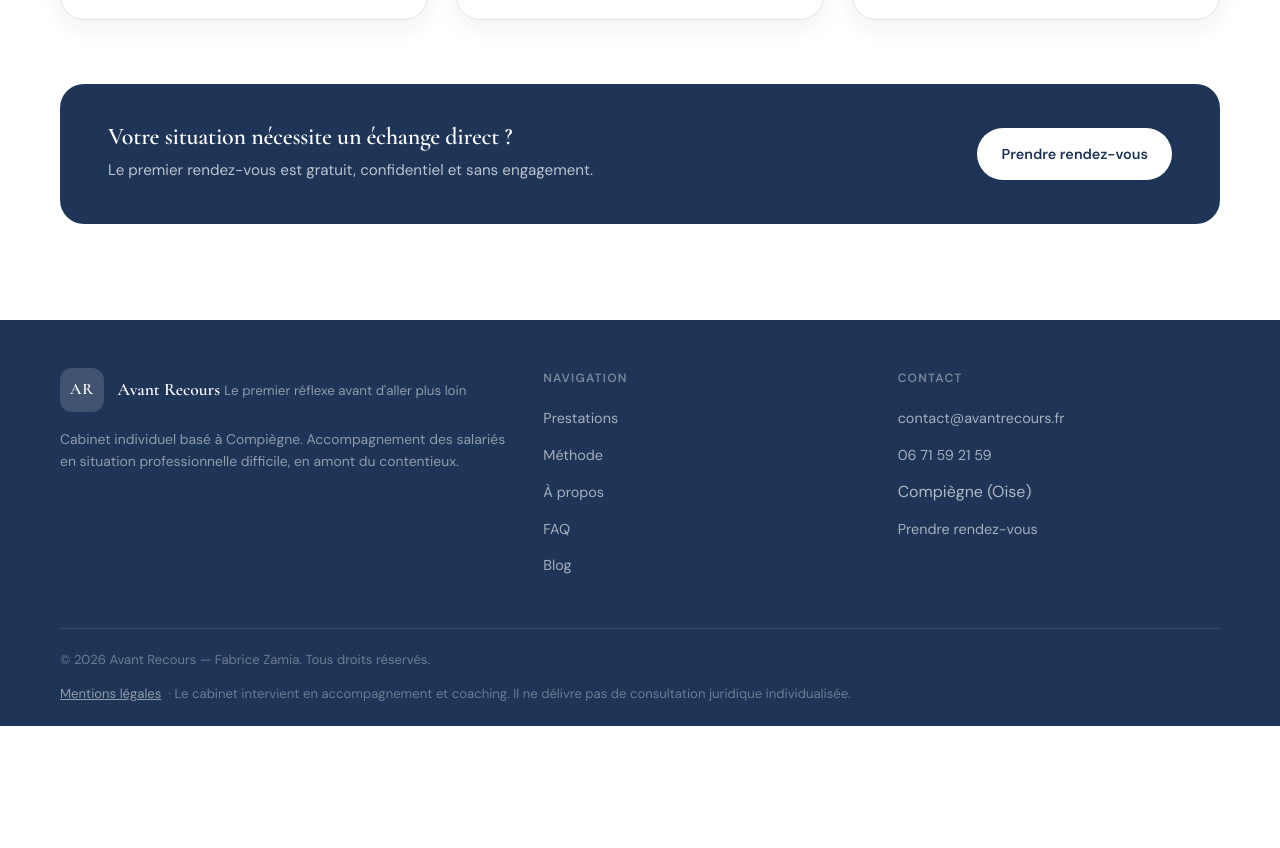
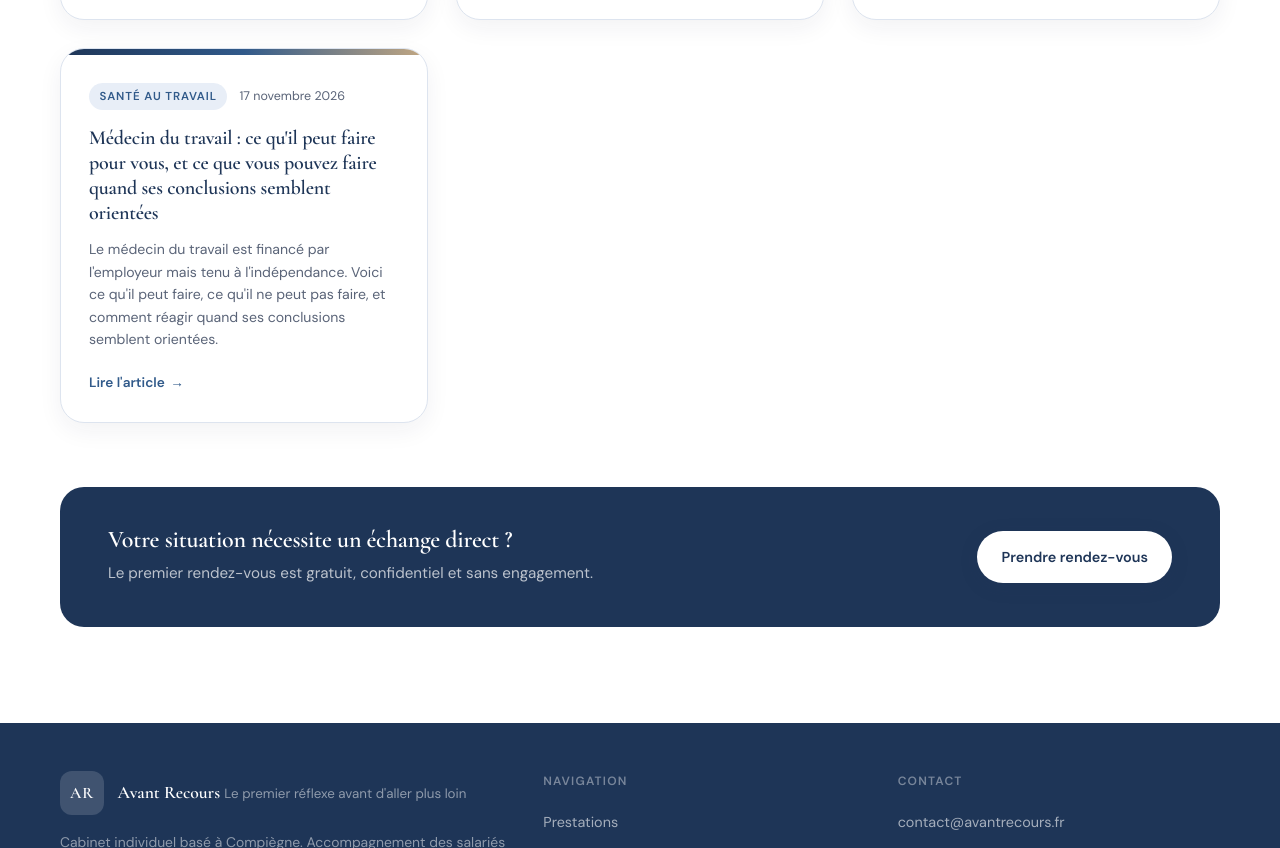
Before and after one commit to fabricezamia-ops/avantrecours-site, a plain HTML site: page blog/index.html in a window 1280 px wide. Shown: the part 4234-5082 px from the top of the page. Before the commit the page ends 4960 px from the top, so only its background shows below. Drawn offline with nearby package versions, Linux system fonts and the light colour scheme.

Commit message:
Add new article about médecin du travail

```diff
--- a/blog/index.html
+++ b/blog/index.html
@@ -650,6 +650,15 @@
   date: "2026-11-10",
   featured: false
   },
+  {
+  slug: "medecin-travail-role-independance-droits-salarie",
+  titre: "Médecin du travail : ce qu'il peut faire pour vous, et ce que vous pouvez faire quand ses conclusions semblent orientées",
+  extrait: "Le médecin du travail est financé par l'employeur mais tenu à l'indépendance. Voici ce qu'il peut faire, ce qu'il ne peut pas faire, et comment réagir quand ses conclusions semblent orientées.",
+  categorie: "sante",
+  categorieLabel: "Santé au travail",
+  date: "2026-11-17",
+  featured: false
+  },
   ];
 
     // ---- RENDER ----
```
